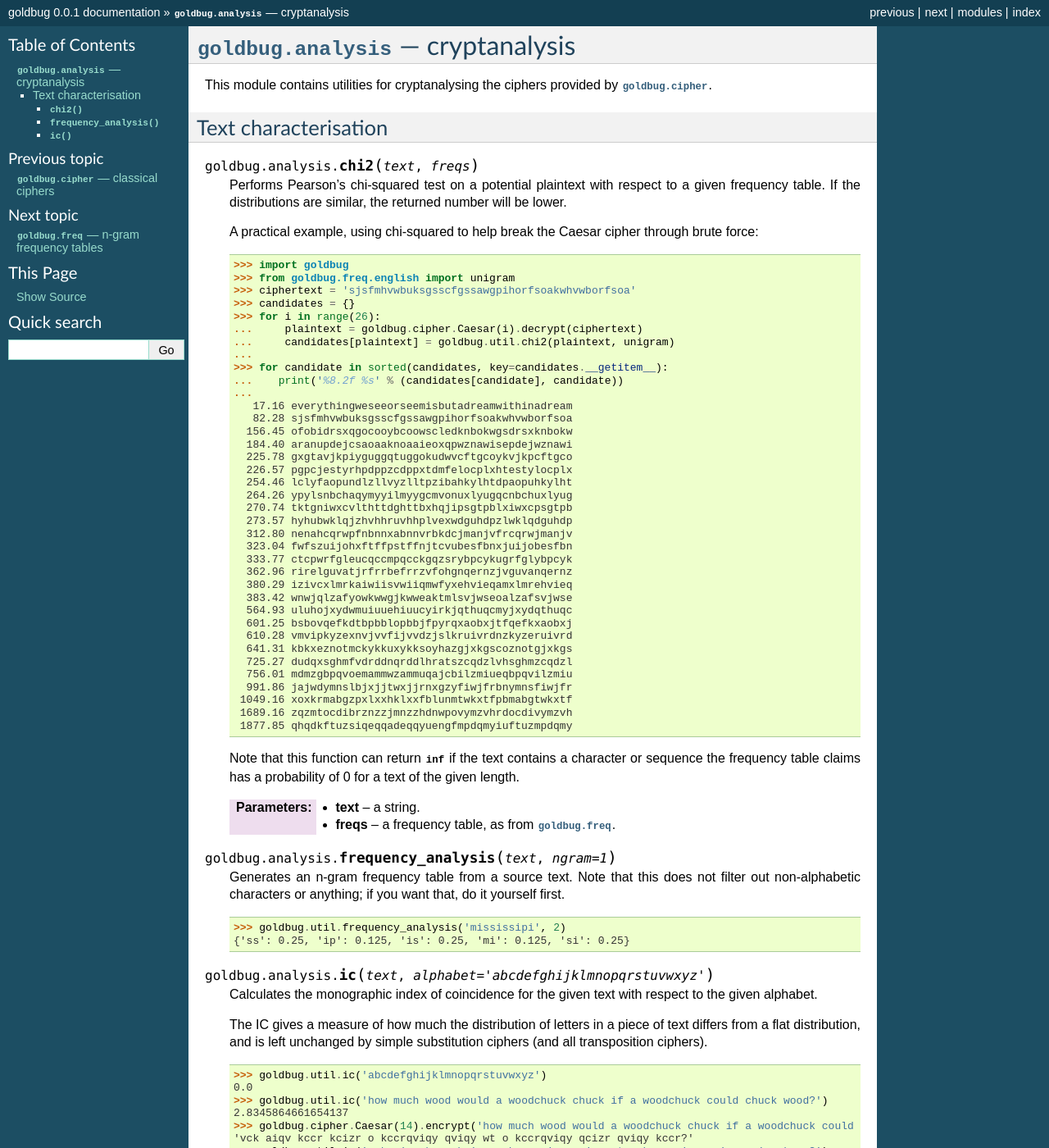
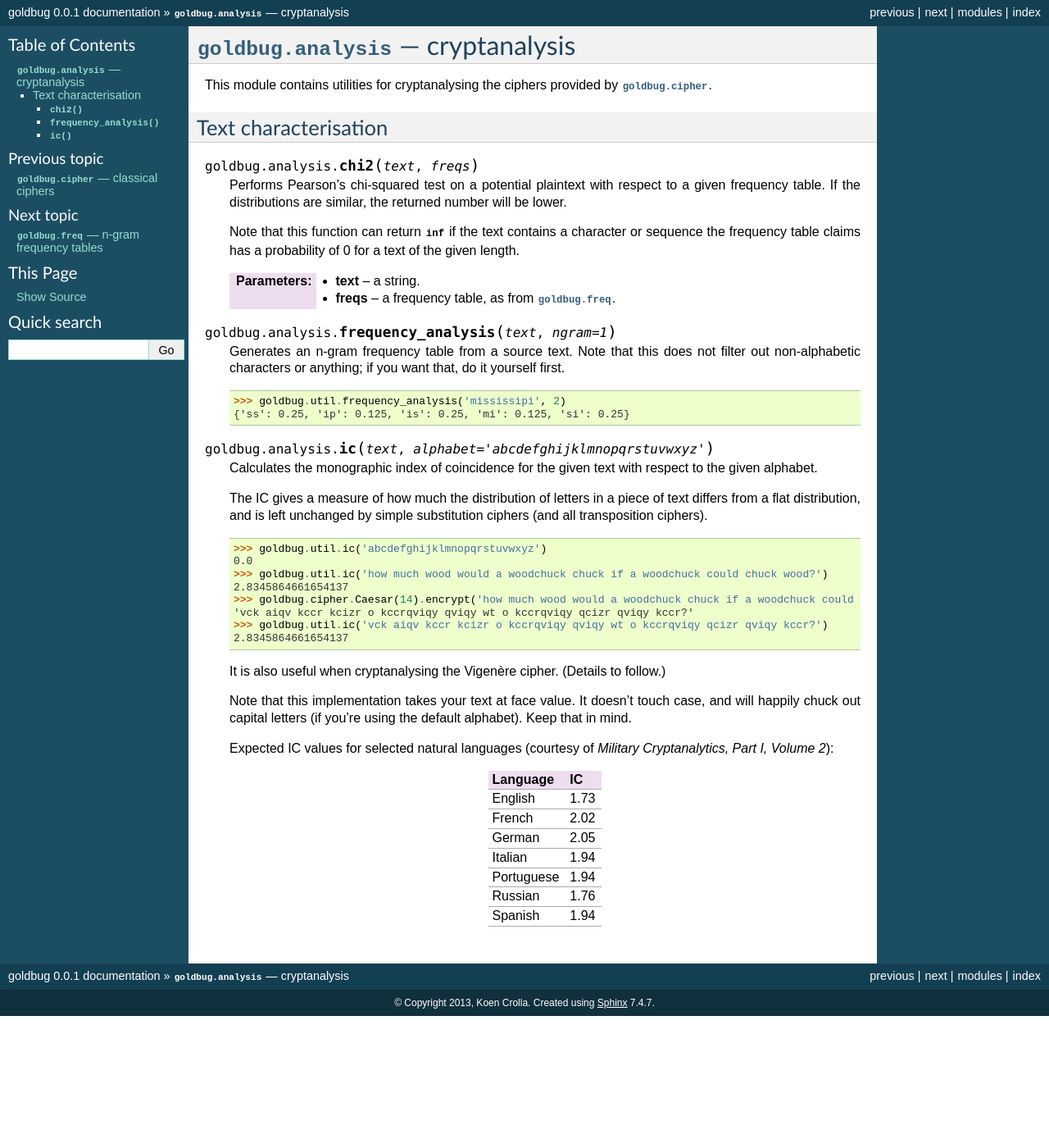
Before and after one commit to Cairnarvon/goldbug, a Sphinx documentation site: the page built from doc/analysis.rst, in a window 1280 px wide and 1400 px high. Shown: the whole window at 82% size. Built offline with Sphinx 7.4.7, drawn with Linux system fonts in a browser that asks for light colours; formulas are drawn with MathJax 3.

Commit message:
API reference isn't a cryptanalysis tutorial.

```diff
--- a/doc/analysis.rst
+++ b/doc/analysis.rst
@@ -15,47 +15,6 @@ Text characterisation
    Performs Pearson's chi-squared test on a potential plaintext with respect to
    a given frequency table. If the distributions are similar, the returned
    number will be lower.
-
-   A practical example, using chi-squared to help break the Caesar cipher
-   through brute force:
-
-      >>> import goldbug
-      >>> from goldbug.freq.english import unigram
-      >>> ciphertext = 'sjsfmhvwbuksgsscfgssawgpihorfsoakwhvwborfsoa'
-      >>> candidates = {}
-      >>> for i in range(26):
-      ...     plaintext = goldbug.cipher.Caesar(i).decrypt(ciphertext)
-      ...     candidates[plaintext] = goldbug.util.chi2(plaintext, unigram)
-      ...
-      >>> for candidate in sorted(candidates, key=candidates.__getitem__):
-      ...    print('%8.2f %s' % (candidates[candidate], candidate))
-      ...
-         17.16 everythingweseeorseemisbutadreamwithinadream
-         82.28 sjsfmhvwbuksgsscfgssawgpihorfsoakwhvwborfsoa
-        156.45 ofobidrsxqgocooybcoowscledknbokwgsdrsxknbokw
-        184.40 aranupdejcsaoaaknoaaieoxqpwznawisepdejwznawi
-        225.78 gxgtavjkpiyguggqtuggokudwvcftgcoykvjkpcftgco
-        226.57 pgpcjestyrhpdppzcdppxtdmfelocplxhtestylocplx
-        254.46 lclyfaopundlzllvyzlltpzibahkylhtdpaopuhkylht
-        264.26 ypylsnbchaqymyyilmyygcmvonuxlyugqcnbchuxlyug
-        270.74 tktgniwxcvlthttdghttbxhqjipsgtpblxiwxcpsgtpb
-        273.57 hyhubwklqjzhvhhruvhhplvexwdguhdpzlwklqdguhdp
-        312.80 nenahcqrwpfnbnnxabnnvrbkdcjmanjvfrcqrwjmanjv
-        323.04 fwfszuijohxftffpstffnjtcvubesfbnxjuijobesfbn
-        333.77 ctcpwrfgleucqccmpqcckgqzsrybpcykugrfglybpcyk
-        362.96 rirelguvatjrfrrbefrrzvfohgnqernzjvguvanqernz
-        380.29 izivcxlmrkaiwiisvwiiqmwfyxehvieqamxlmrehvieq
-        383.42 wnwjqlzafyowkwwgjkwweaktmlsvjwseoalzafsvjwse
-        564.93 uluhojxydwmuiuuehiuucyirkjqthuqcmyjxydqthuqc
-        601.25 bsbovqefkdtbpbblopbbjfpyrqxaobxjtfqefkxaobxj
-        610.28 vmvipkyzexnvjvvfijvvdzjslkruivrdnzkyzeruivrd
-        641.31 kbkxeznotmckykkuxykksoyhazgjxkgscoznotgjxkgs
-        725.27 dudqxsghmfvdrddnqrddlhratszcqdzlvhsghmzcqdzl
-        756.01 mdmzgbpqvoemammwzammuqajcbilzmiueqbpqvilzmiu
-        991.86 jajwdymnslbjxjjtwxjjrnxgzyfiwjfrbnymnsfiwjfr
-       1049.16 xoxkrmabgzpxlxxhklxxfblunmtwkxtfpbmabgtwkxtf
-       1689.16 zqzmtocdibrznzzjmnzzhdnwpovymzvhrdocdivymzvh
-       1877.85 qhqdkftuzsiqeqqadeqqyuengfmpdqmyiuftuzmpdqmy
 
    Note that this function can return :const:`inf` if the text contains a
    character or sequence the frequency table claims has a probability of 0
```
